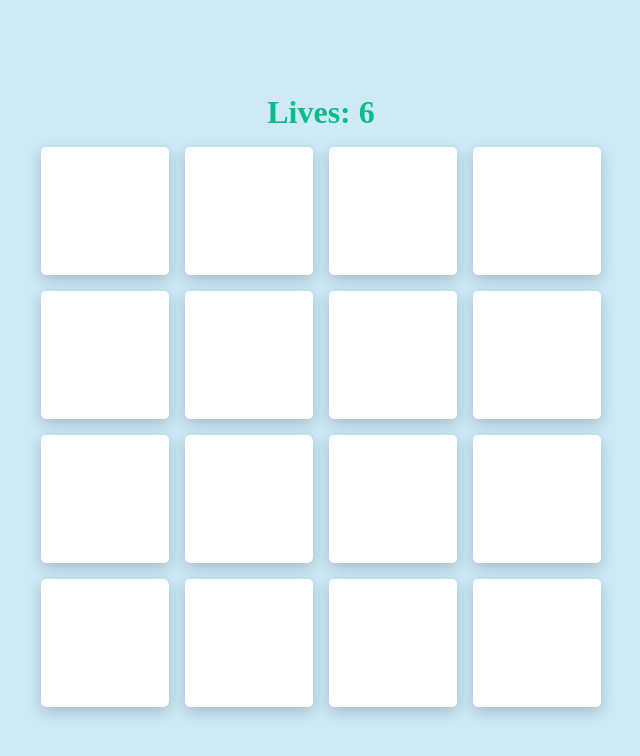
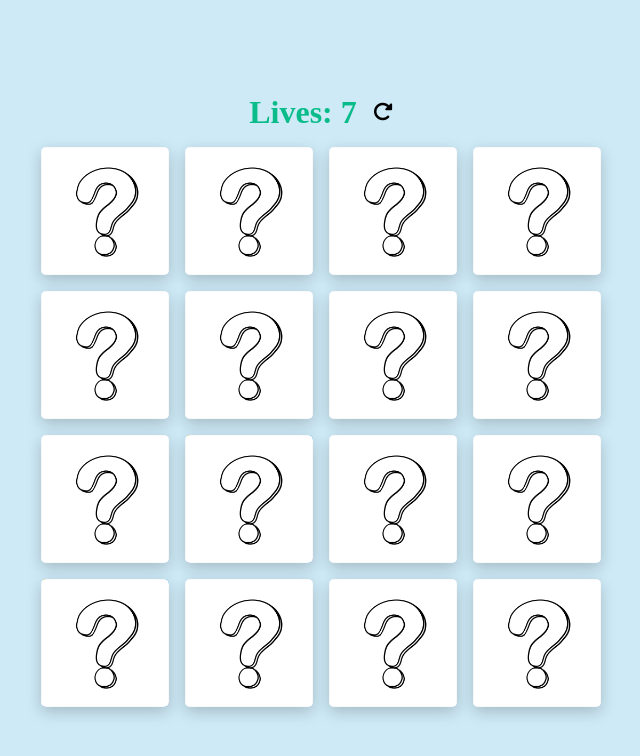
Before and after one commit to baevm/vanilla-js-memory-game, a plain HTML site: page index.html in a window 1280 px wide. Shown: the whole page, without its empty margins (319-959 px from the left). Drawn offline with Linux system fonts and the light colour scheme.

Commit message:
feat: restart button

```diff
--- a/app.js
+++ b/app.js
@@ -1,11 +1,14 @@
-const PLAYER_LIVES = 6
+const PLAYER_LIVES = 7
 const CARDS_COUNT = 16
 
 const section = document.querySelector(".cards-container")
 const playerLivesCount = document.querySelector(".player-lives-count")
 const livesContainer = document.querySelector(".lives")
+const restartButton = document.querySelector(".restart-button")
 
 playerLivesCount.textContent = PLAYER_LIVES
+
+restartButton.addEventListener("click", () => restart("Go again."))
 
 const getCardsData = () => {
     return [
--- a/index.html
+++ b/index.html
@@ -5,13 +5,24 @@
     <meta charset="UTF-8">
     <meta name="viewport" content="width=device-width, initial-scale=1.0">
     <link rel="stylesheet" href="style.css">
+    <link rel="stylesheet" href="https://cdnjs.cloudflare.com/ajax/libs/font-awesome/6.2.0/css/all.min.css"
+        integrity="sha512-xh6O/CkQoPOWDdYTDqeRdPCVd1SpvCA9XXcUnZS2FmJNp1coAFzvtCN9BmamE+4aHK8yyUHUSCcJHgXloTyT2A=="
+        crossorigin="anonymous" referrerpolicy="no-referrer" />
+
     <title>Memory game</title>
 </head>
 
 <body>
-    <h1 class="lives">Lives: <span class="player-lives-count"></span></h1>
-    <section class="cards-container"></section>
-    <script src="./app.js"></script>
+    <main>
+        <div class="header">
+            <h1 class="lives">Lives: <span class="player-lives-count"></span></h1>
+            <button class="restart-button">
+                <i class="fa-solid fa-rotate-right fa-xl"></i>
+            </button>
+        </div>
+        <section class="cards-container"></section>
+        <script src="./app.js"></script>
+    </main>
 </body>
 
 </html>
--- a/style.css
+++ b/style.css
@@ -7,11 +7,32 @@
 body {
     height: 100vh;
     background-color: #CEEAF7;
+
+}
+
+main {
+    height: 100%;
     display: flex;
     align-items: center;
     justify-content: center;
     flex-direction: column;
     gap: 1rem;
+}
+
+.header {
+    display: flex;
+    gap: 1rem;
+    align-items: center;
+}
+
+.restart-button {
+    border: none;
+    background: none;
+    cursor: pointer;
+}
+
+.restart-button:active {
+    transform: translateY(2px);
 }
 
 .lives {
@@ -45,6 +66,8 @@ body {
 .back {
     background-color: white;
     backface-visibility: hidden;
+    background: url("./images/mark.jpg") white;
+    background-size: contain;
 }
 
 .face {
```
Also changed, not shown: images/mark.jpg (added).
